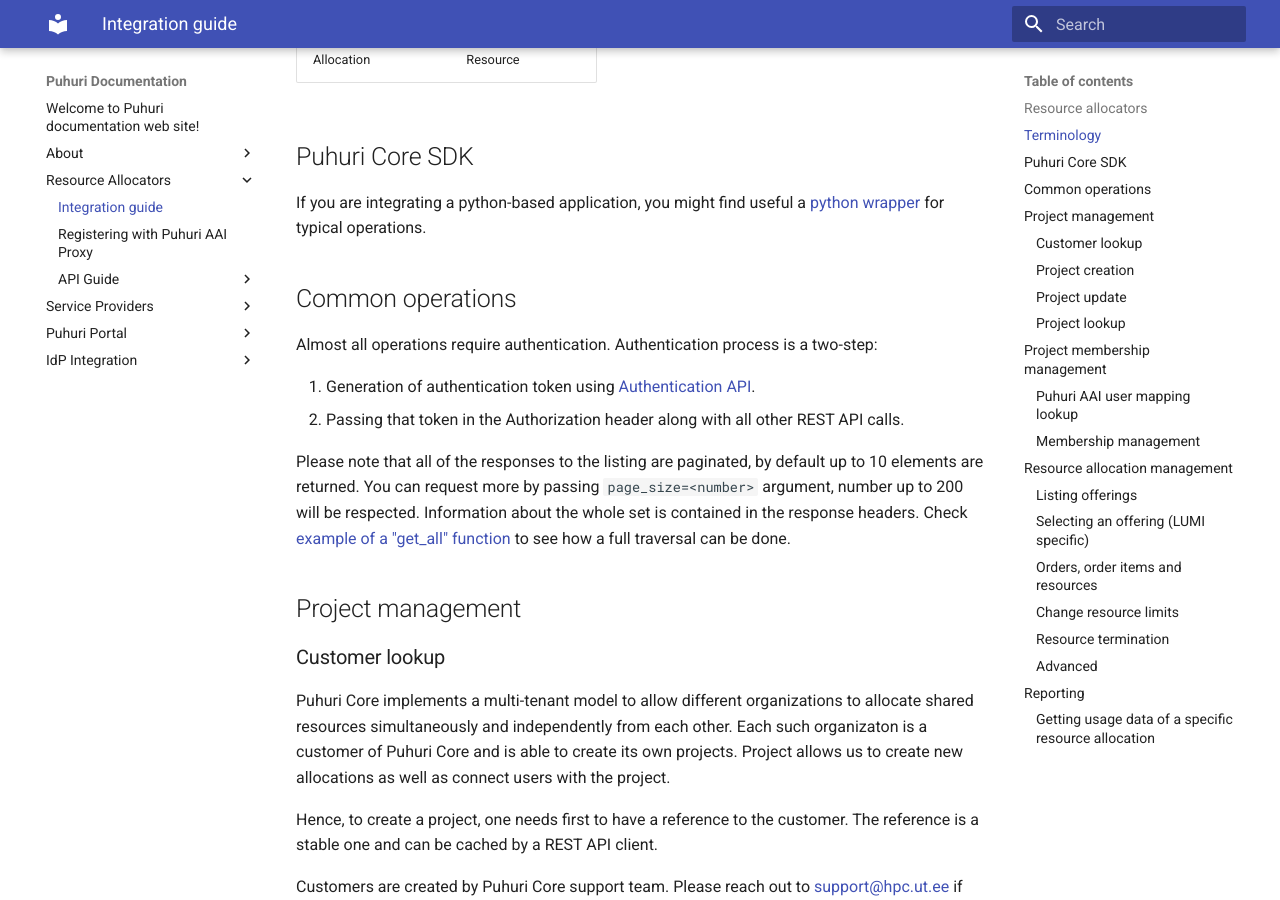
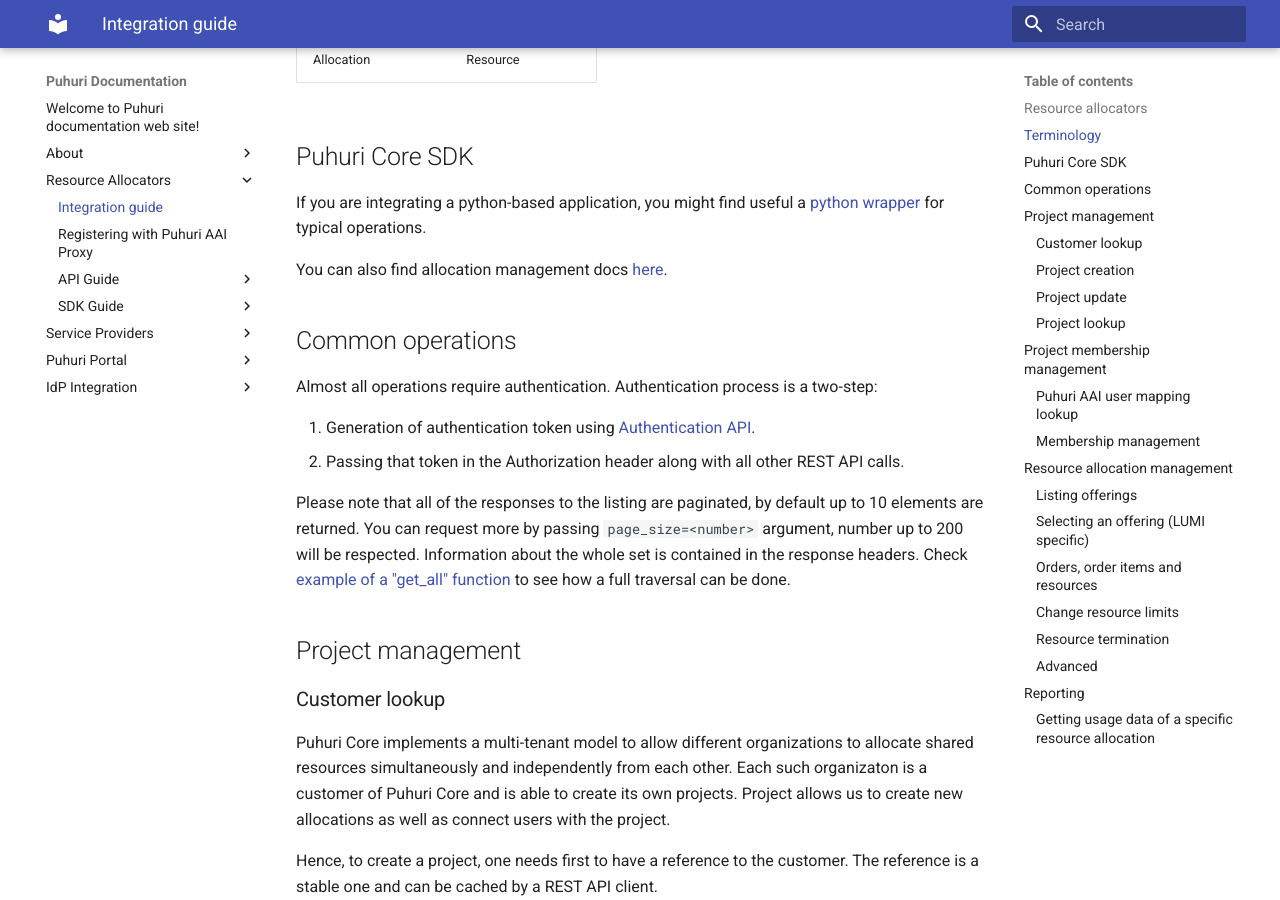
Before and after one commit to neicnordic/puhuri-web, an MkDocs documentation site: the page built from docs/resource-allocators.md, in a window 1280 px wide and 900 px high, scrolled down 682 px. Built offline with MkDocs 1.6.1 and Material for MkDocs 9.7.7, drawn with Linux system fonts in a browser that asks for light colours.

Commit message:
Fix navigation

```diff
--- a/docs/resource-allocators.md
+++ b/docs/resource-allocators.md
@@ -24,6 +24,8 @@ use a different naming than agreed in Puhuri. Below is a mapping to reduce confu
 ## Puhuri Core SDK
 
 If you are integrating a python-based application, you might find useful a [python wrapper](SDK%20guide/initial-setup.md) for typical operations.
+
+You can also find allocation management docs [here](SDK%20guide/allocation-management-ra.md).
 
 ## Common operations
 
--- a/mkdocs.yml
+++ b/mkdocs.yml
@@ -29,6 +29,8 @@ nav:
           - "API guide/project.md"
           - "API guide/project-permissions.md"
           - "API guide/resource-allocation-management.md"
+      - SDK Guide:
+          - "SDK guide/allocation-management-ra.md"
   - Service Providers:
       - "service-providers.md"
       - SDK Guide:
```
